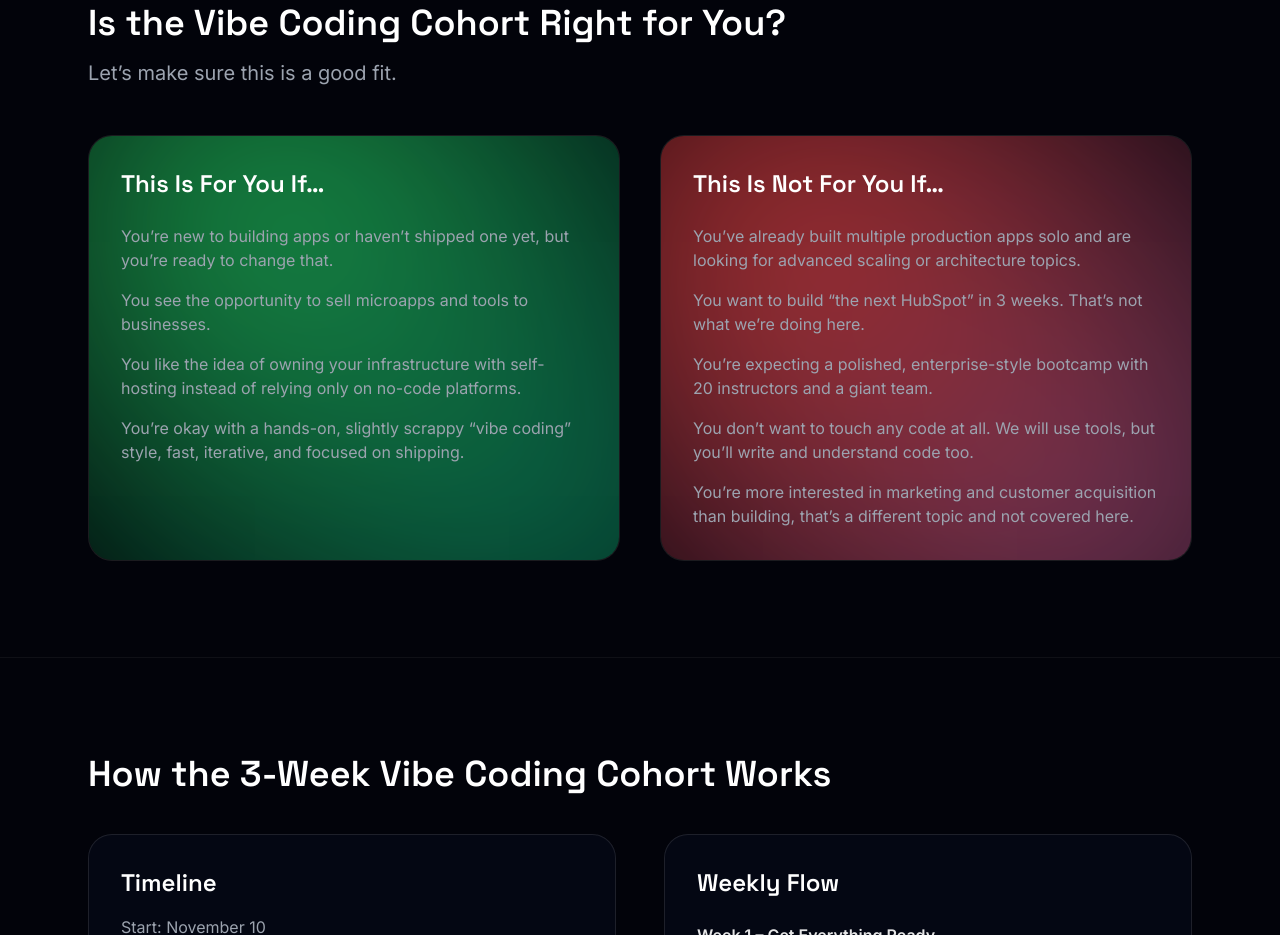
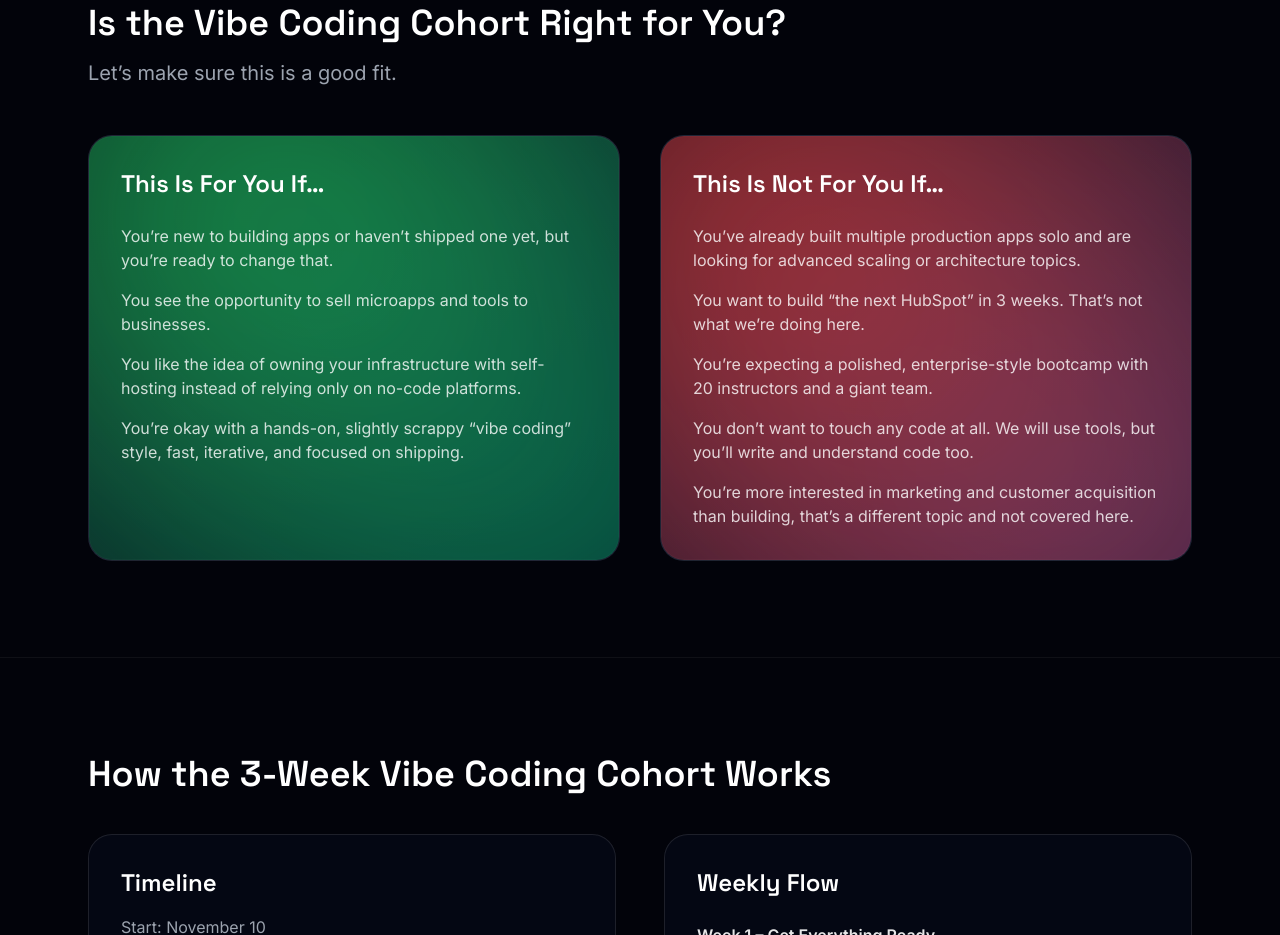
Before and after one commit to hcthisen/cohort-salespage, a plain HTML site: page index.html in a window 1280 px wide. Shown: the part 3569-4504 px from the top of the page. Drawn offline with nearby package versions, Linux system fonts and the light colour scheme.

Commit message:
Restyle fit qualification cards with animated glow

```diff
--- a/index.html
+++ b/index.html
@@ -86,15 +86,19 @@
       z-index: 0;
       isolation: isolate;
       overflow: hidden;
+      background: linear-gradient(150deg, rgba(5, 8, 20, 0.96) 0%, rgba(8, 12, 28, 0.96) 45%, rgba(2, 6, 23, 0.9) 100%);
+      border: 1px solid rgba(148, 163, 184, 0.18);
+      box-shadow: inset 0 0 0 1px rgba(255, 255, 255, 0.03);
     }
     .fit-card::before {
       content: '';
       position: absolute;
-      inset: -35%;
+      inset: -45%;
       z-index: -1;
-      opacity: 0.85;
-      filter: blur(90px);
+      opacity: 0.75;
+      filter: blur(120px);
       transition: opacity 0.4s ease, transform 0.4s ease;
+      animation: pulseGlow 7s ease-in-out infinite;
     }
     .fit-card--green::before {
       background: radial-gradient(circle at 40% 30%, rgba(34, 197, 94, 0.85), transparent 60%),
@@ -106,7 +110,7 @@
     }
     .fit-card:hover::before {
       opacity: 1;
-      transform: scale(1.05);
+      transform: scale(1.08);
     }
     .bg-white\/5 {
       background-color: rgba(255, 255, 255, 0.12) !important;
@@ -128,6 +132,16 @@
       0% { background-position: 0% 50%; }
       50% { background-position: 100% 50%; }
       100% { background-position: 0% 50%; }
+    }
+    @keyframes pulseGlow {
+      0%, 100% {
+        transform: scale(1);
+        opacity: 0.7;
+      }
+      50% {
+        transform: scale(1.08);
+        opacity: 1;
+      }
     }
   </style>
 </head>
@@ -302,18 +316,18 @@
             <p class="mt-4 text-muted text-lg">Let’s make sure this is a good fit.</p>
           </header>
           <div class="mt-12 grid md:grid-cols-2 gap-10">
-            <div class="fit-card fit-card--green border border-white/10 bg-black/40 rounded-3xl p-8 hover:border-accent/60 transition">
-              <h3 class="font-heading text-2xl font-semibold">This Is For You If…</h3>
-              <ul class="mt-6 space-y-4 text-muted">
+            <div class="fit-card fit-card--green rounded-3xl p-8 transition">
+              <h3 class="font-heading text-2xl font-semibold text-white">This Is For You If…</h3>
+              <ul class="mt-6 space-y-4 text-white/80">
                 <li>You’re new to building apps or haven’t shipped one yet, but you’re ready to change that.</li>
                 <li>You see the opportunity to sell microapps and tools to businesses.</li>
                 <li>You like the idea of owning your infrastructure with self-hosting instead of relying only on no-code platforms.</li>
                 <li>You’re okay with a hands-on, slightly scrappy “vibe coding” style, fast, iterative, and focused on shipping.</li>
               </ul>
             </div>
-            <div class="fit-card fit-card--red border border-white/10 bg-black/40 rounded-3xl p-8 hover:border-accent/60 transition">
-              <h3 class="font-heading text-2xl font-semibold">This Is Not For You If…</h3>
-              <ul class="mt-6 space-y-4 text-muted">
+            <div class="fit-card fit-card--red rounded-3xl p-8 transition">
+              <h3 class="font-heading text-2xl font-semibold text-white">This Is Not For You If…</h3>
+              <ul class="mt-6 space-y-4 text-white/80">
                 <li>You’ve already built multiple production apps solo and are looking for advanced scaling or architecture topics.</li>
                 <li>You want to build “the next HubSpot” in 3 weeks. That’s not what we’re doing here.</li>
                 <li>You’re expecting a polished, enterprise-style bootcamp with 20 instructors and a giant team.</li>
```
